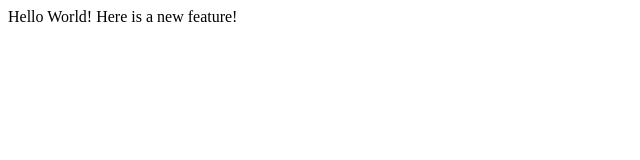
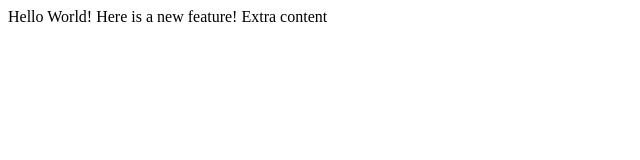
Before and after one commit to enzzzhe/cs50-lecture1, a plain HTML site: page index.html in a window 1280 px wide. Shown: the whole page, without its empty margins (0-640 px from the left). Drawn offline with Linux system fonts and the light colour scheme.

Commit message:
Some extra content

```diff
--- a/index.html
+++ b/index.html
@@ -6,5 +6,6 @@
     <body>
         Hello World!
         Here is a new feature!
+        Extra content
     </body>
 </html>
```
